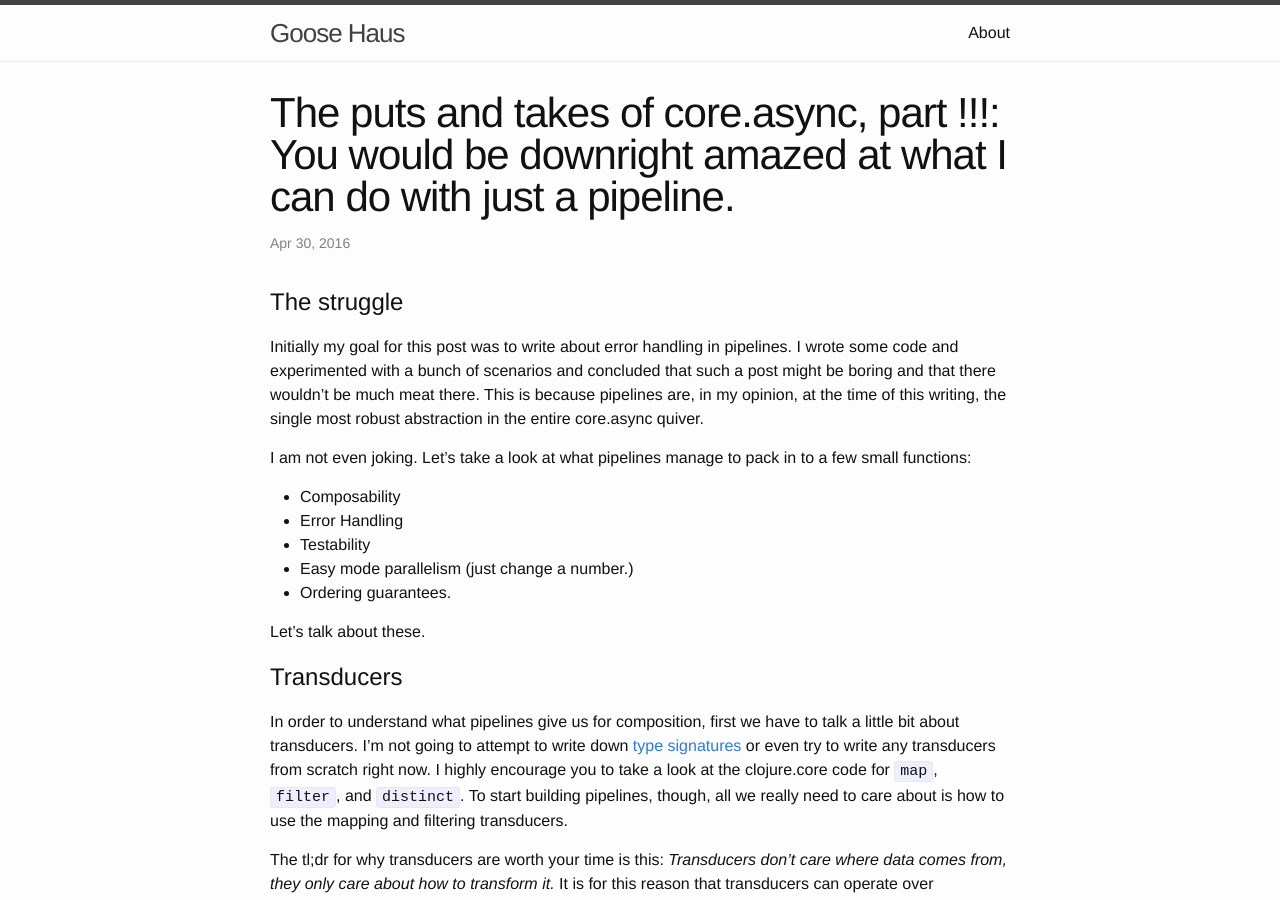
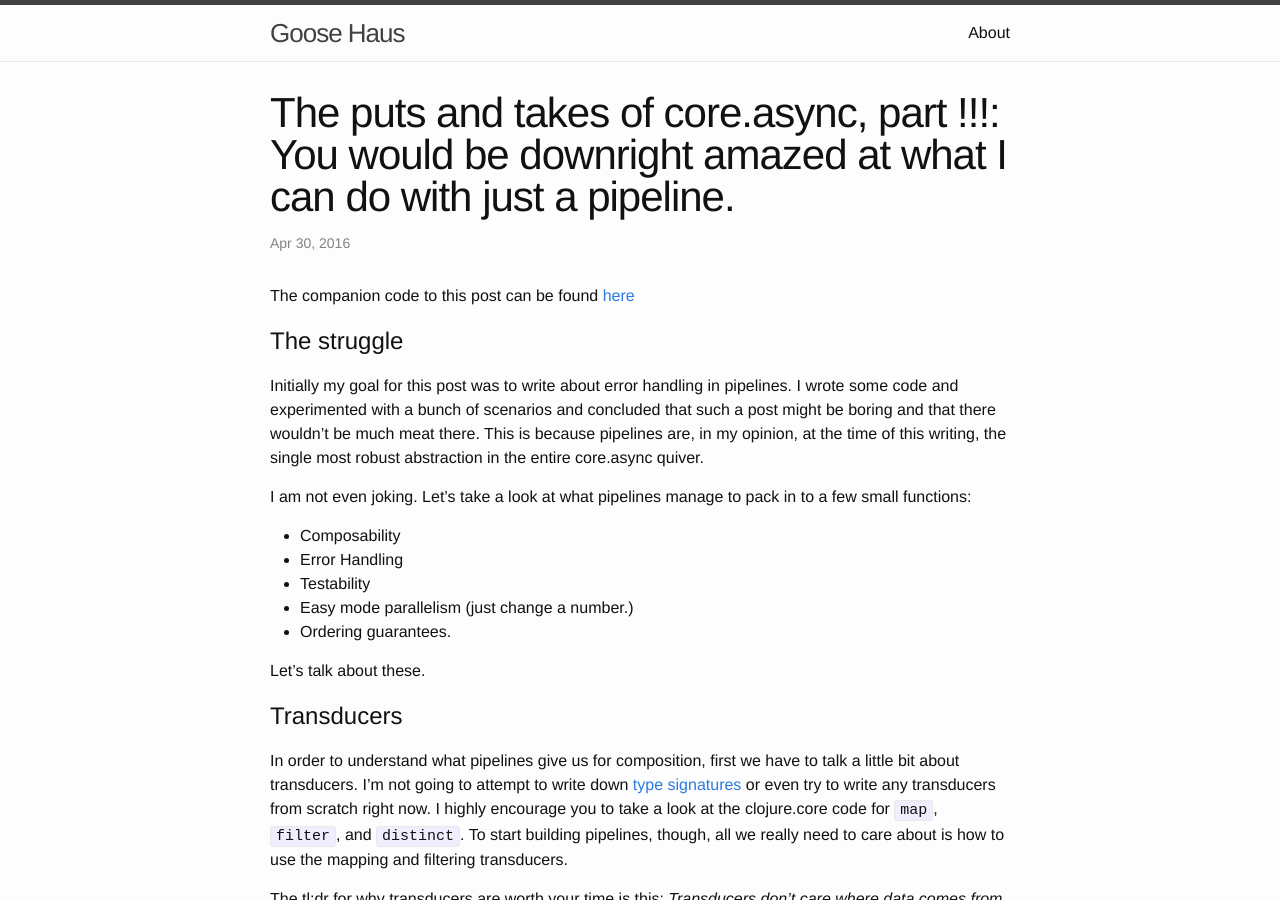
Before and after one commit to angusiguess/angusiguess.github.io-archive, a Jekyll site: the page built from _posts/2016-04-30-you-would-be-downright-amazed-at-what-i-can-do-with-just-a-pipeline.md, in a window 1280 px wide and 900 px high. Built offline with Jekyll 4.4.1, drawn with Linux system fonts in a browser that asks for light colours.

Commit message:
Link to the repo

```diff
--- a/_posts/2016-04-30-you-would-be-downright-amazed-at-what-i-can-do-with-just-a-pipeline.md
+++ b/_posts/2016-04-30-you-would-be-downright-amazed-at-what-i-can-do-with-just-a-pipeline.md
@@ -3,6 +3,8 @@ layout: post
 title: "The puts and takes of core.async, part !!!: You would be downright amazed at what I can do with just a pipeline."
 date: 2016-04-30 10:53:00
 ---
+
+The companion code to this post can be found [here](https://github.com/angusiguess/wikipedia-edit-tracker)
 
 # The struggle
 
```
